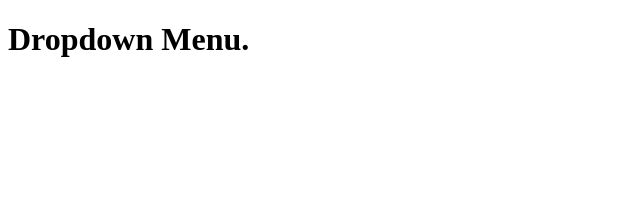
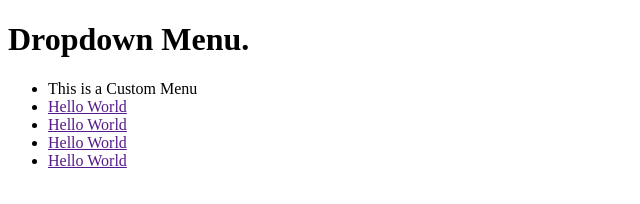
Before and after one commit to Justin-Bento/node-path-javascript-dynamic-user-interface-interactions, a plain HTML site: page dropdown-menu/index.html in a window 1280 px wide. Shown: the whole page, without its empty margins (0-640 px from the left). Drawn offline with Linux system fonts and the light colour scheme.

Commit message:
created a unordered list with 5 selections.

```diff
--- a/dropdown-menu/index.html
+++ b/dropdown-menu/index.html
@@ -8,6 +8,13 @@
   </head>
   <body>
     <h1 class="">Dropdown Menu.</h1>
+    <ul>
+      <li>This is a Custom Menu</li>
+      <li><a href="">Hello World</a></li>
+      <li><a href="">Hello World</a></li>
+      <li><a href="">Hello World</a></li>
+      <li><a href="">Hello World</a></li>
+    </ul>
     <script src="./script.js"></script>
   </body>
 </html>
```
